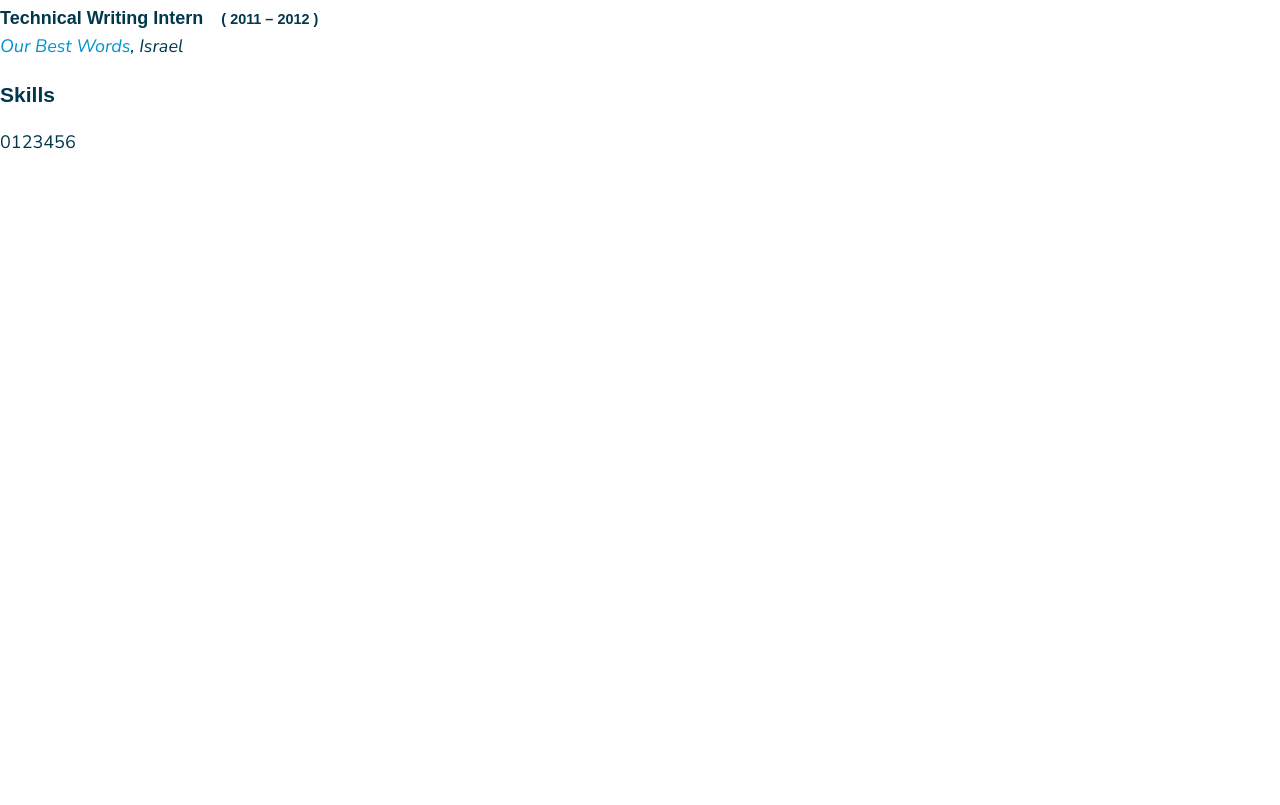
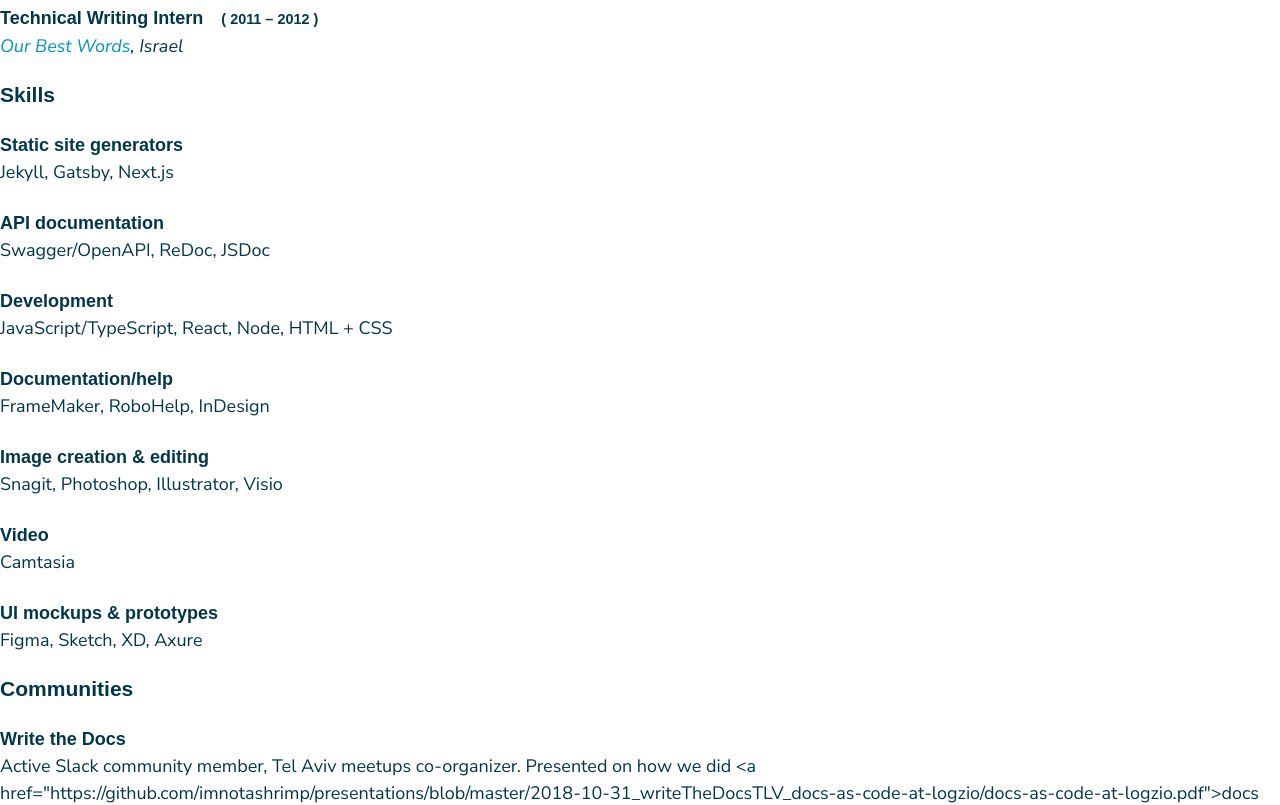
Before and after one commit to imnotashrimp/shalomworld.dev, a Next.js app: page /cv in a window 1280 px wide. Shown: the part 1100-1905 px from the top of the page. Before the commit the page ends 1274 px from the top, so only its background shows below. Built offline with nearby package versions, Linux system fonts and the light colour scheme; a web font is replaced by a local one.

Commit message:
add skills

```diff
--- /dev/null
+++ b/components/cv/SkillSection.tsx
@@ -0,0 +1,17 @@
+import styles from '../../styles/CvEntry.module.css'
+
+export default function SkillSection(props) {
+  let {title, array} = props
+
+  return (<>
+    <h3>{title}</h3>
+
+    {array.map((entry, index) => {
+      let {name, items} = entry
+      return (<>
+        <h4 className={styles.heading}>{name}</h4>
+        <p className={styles.skillsPara}>{items.join(', ')}</p>
+      </>)
+    })}
+  </>)
+}
--- a/pages/cv.tsx
+++ b/pages/cv.tsx
@@ -4,25 +4,26 @@
 import styles from '../styles/Cv.module.css'
 import CvHeader from '../components/cv/CvHeader'
 import ExperienceEntry from '../components/cv/ExperienceEntry'
+import SkillSection from '../components/cv/SkillSection'
 const yaml = require('js-yaml')
 
 export default function Cv({response}) {
-  const cv             = response.cv
-  const frontmatter    = cv.frontmatter
-  const companies      = cv.companies
-  const workExperience = cv.workExperience
-  const skills         = cv.skills
-  const communities    = cv.communities
-  const awards         = cv.awards
-  const training       = cv.training
+  const {
+    frontmatter,
+    companies,
+    workExperience,
+    skills,
+    communities,
+    awards,
+    training
+  } = response.cv
 
   return(<div className={styles.cv}>
     <Head>
       <title key="title">Stefan (Shalom) Boroda</title>
     </Head>
-    <CvHeader
-      frontmatter = {frontmatter}
-    />
+
+    <CvHeader frontmatter = {frontmatter} />
 
     <h3>Work Experience</h3>
     {workExperience.map((position, index) => {
@@ -33,8 +34,10 @@
       />
     })}
 
-    <h3>Skills</h3>
-    <p>{Object.keys(skills)}</p>
+    <SkillSection title="Skills" array={skills} />
+    <SkillSection title="Communities" array={communities} />
+    <SkillSection title="Awards" array={awards} />
+    <SkillSection title="Education and Training" array={training} />
   </div>)
 }
 
--- a/styles/CvEntry.module.css
+++ b/styles/CvEntry.module.css
@@ -17,3 +17,7 @@
 .subheading {
   font-style: italic;
 }
+
+.skillsPara {
+  margin-top: 0px;
+}
```
